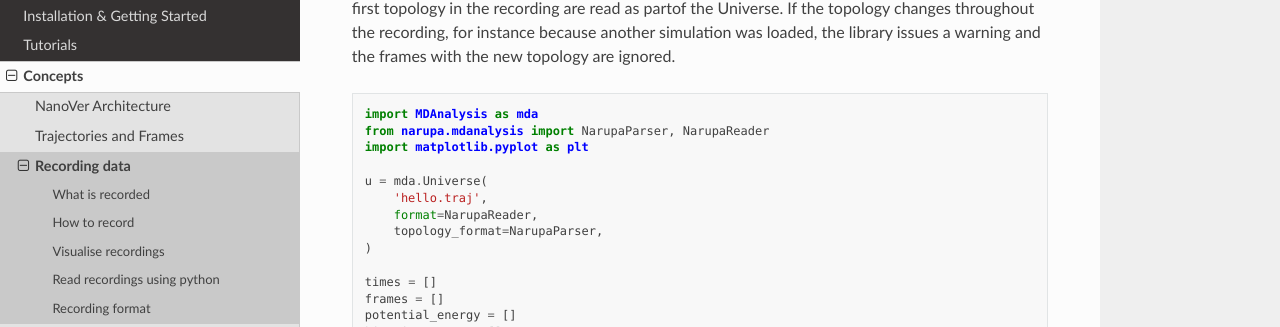
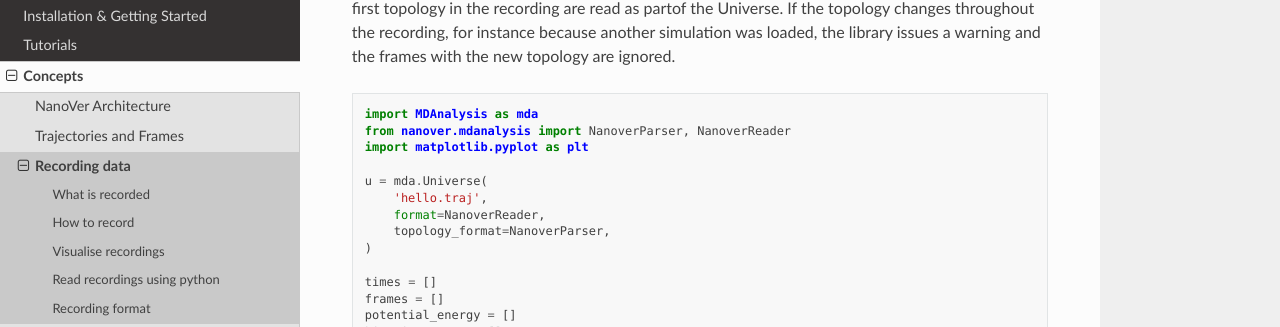
Before and after one commit to IRL2/nanover-docs, a Sphinx documentation site: the page built from source/concepts/recording.rst, in a window 1280 px wide and 900 px high, scrolled down 1214 px. Shown: the part 136-463 px from the top of the window. Built offline with Sphinx 7.4.7 and the Read the Docs theme 2.0.0, drawn with Linux system fonts in a browser that asks for light colours; pages that are not in the unit, such as notebooks, are missing from menus.

Commit message:
Changed instances of narupa to nanover in code block example

```diff
--- a/source/concepts/recording.rst
+++ b/source/concepts/recording.rst
@@ -46,13 +46,13 @@ The :py:mod:`nanover.mdanalysis` module allows to read a trajectory recording as
 .. code:: python
 
     import MDAnalysis as mda
-    from narupa.mdanalysis import NarupaParser, NarupaReader
+    from nanover.mdanalysis import NanoverParser, NanoverReader
     import matplotlib.pyplot as plt
 
     u = mda.Universe(
         'hello.traj',
-        format=NarupaReader,
-        topology_format=NarupaParser,
+        format=NanoverReader,
+        topology_format=NanoverParser,
     )
 
     times = []
```
